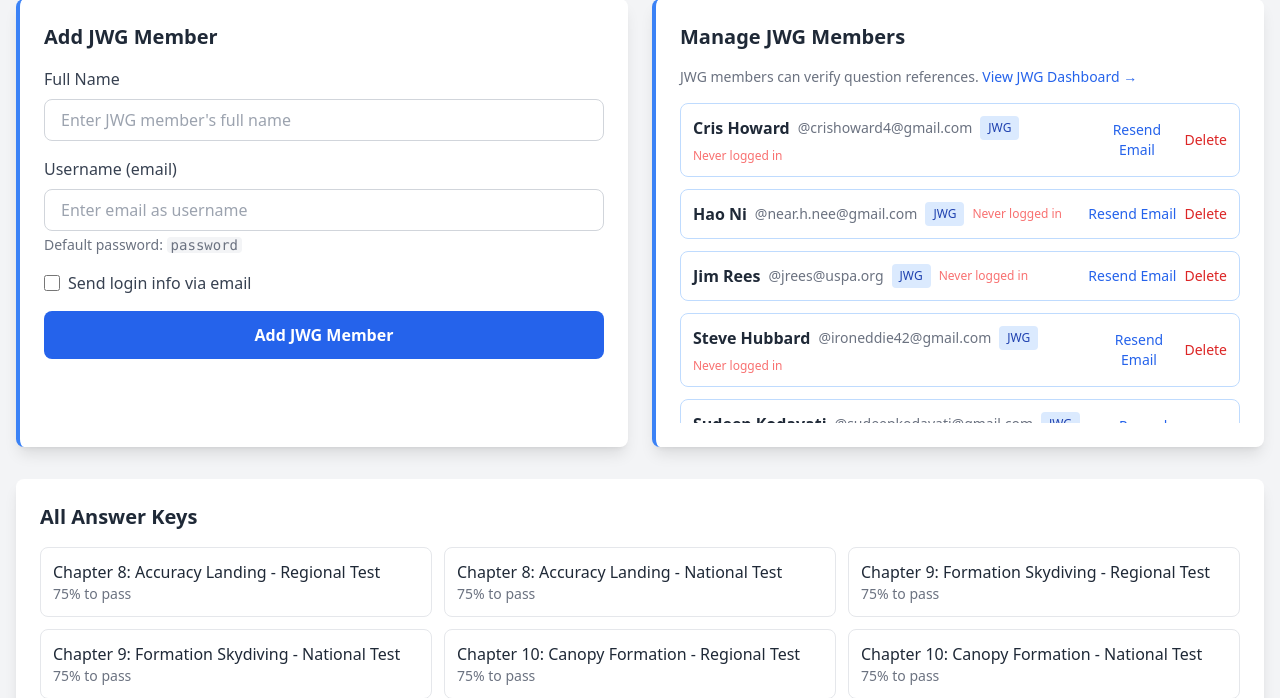
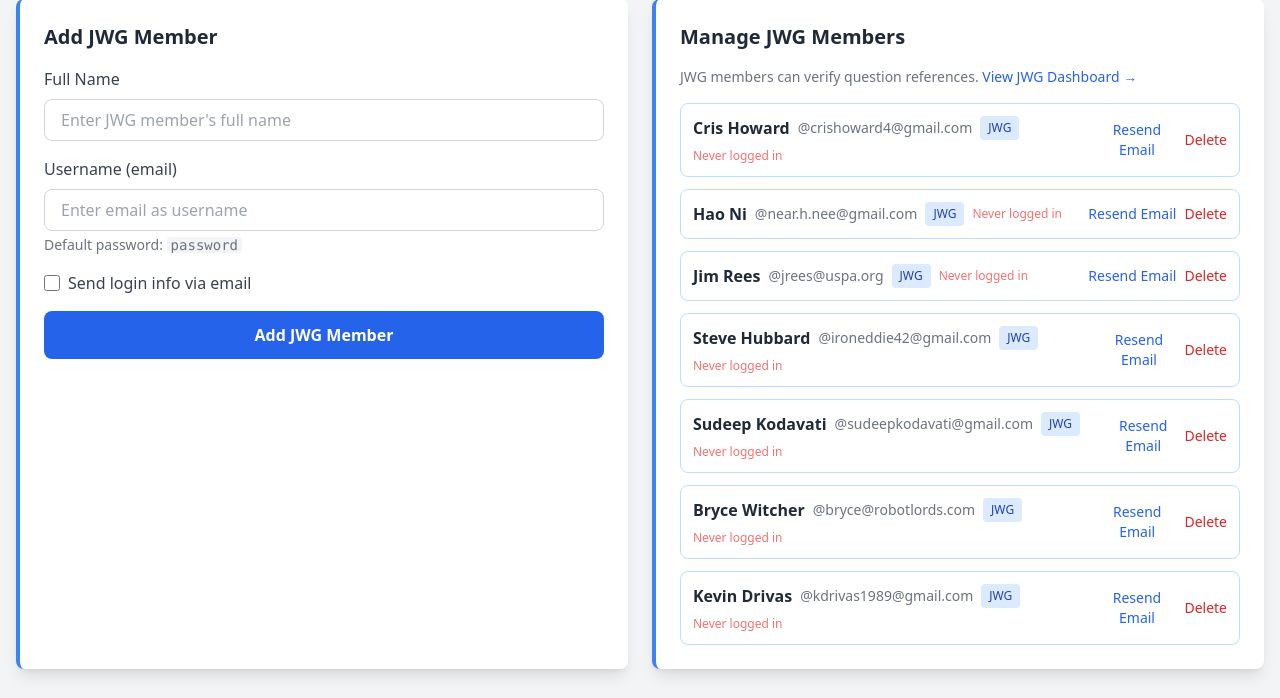
Before and after one commit to kdrivas1989/judgetest, a Flask app: page /admin in a window 1280 px wide. Shown: the part 2677-3375 px from the top of the page. Run offline with Flask 2, Linux system fonts and the light colour scheme; the visitor is signed in with stand-in values (Sample User, id 1); data comes from the database, SQL or seed files in the repository; data that the repository does not hold is empty; some libraries are stand-ins or nearby versions.

Commit message:
Remove scroll constraint on JWG member list in admin panel
Co-Authored-By: Claude Opus 4.6 <noreply@anthropic.com>

```diff
--- a/templates/admin.html
+++ b/templates/admin.html
@@ -340,7 +340,7 @@
                 <div class="bg-white rounded-lg shadow-lg p-6 border-l-4 border-blue-500">
                     <h3 class="text-xl font-bold text-gray-800 mb-4">Manage JWG Members</h3>
                     <p class="text-sm text-gray-500 mb-4">JWG members can verify question references. <a href="/jwg" class="text-blue-600 hover:underline">View JWG Dashboard →</a></p>
-                    <div id="jwgList" class="space-y-3 max-h-80 overflow-y-auto">
+                    <div id="jwgList" class="space-y-3">
                         {% if jwg_members %}
                         {% for username, user_data in jwg_members.items() %}
                             <div class="border border-blue-200 rounded-lg p-3 hover:bg-blue-50" data-username="{{ username }}">
```
